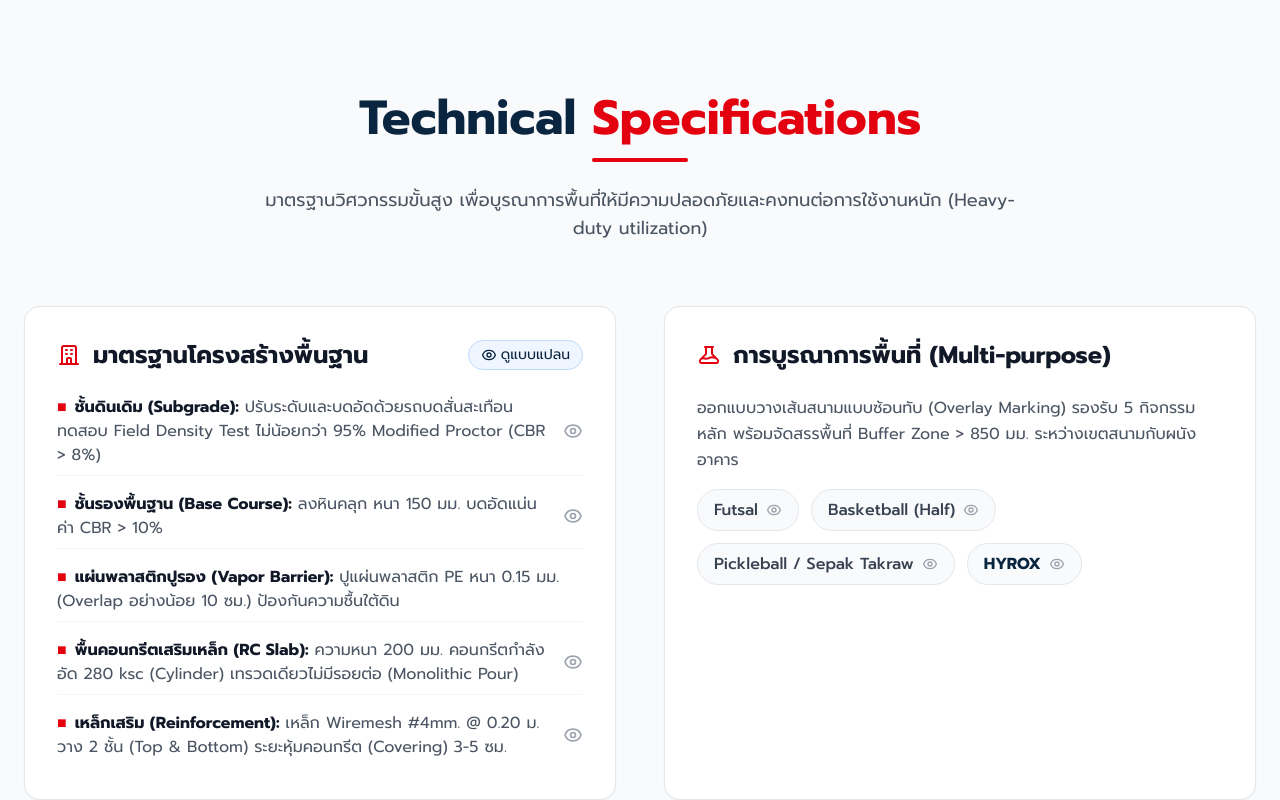
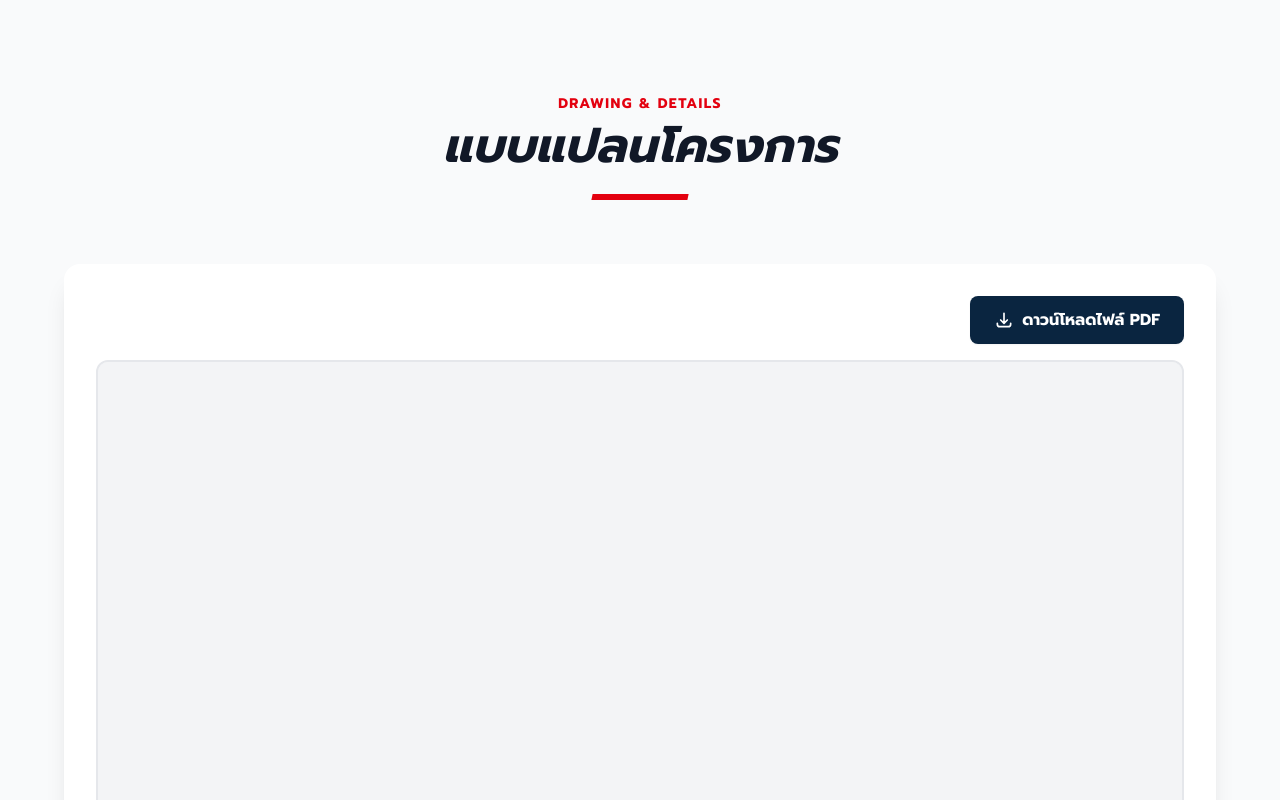
Before and after one commit to suteechu/CourtHeim, a React (Vite) app: page / in a window 1280 px wide. Shown: the part 3360-4160 px from the top of the page. Built offline with nearby package versions, Linux system fonts and the light colour scheme.

Commit message:
Add Blueprints section and embed Court Heim.pdf

```diff
--- a/src/App.jsx
+++ b/src/App.jsx
@@ -3,6 +3,7 @@ import Header from './components/Header';
 import Hero from './components/Hero';
 import CourtTypes from './components/CourtTypes';
 import Features from './components/Features';
+import Blueprints from './components/Blueprints';
 import Specifications from './components/Specifications';
 import BOQ from './components/BOQ';
 import Warranty from './components/Warranty';
@@ -26,6 +27,7 @@ function App() {
         <Hero />
         <Features />
         <CourtTypes />
+        <Blueprints />
         <Specifications />
         <BOQ />
 
--- /dev/null
+++ b/src/components/Blueprints.jsx
@@ -0,0 +1,41 @@
+import React from 'react';
+
+const Blueprints = () => {
+  return (
+    <section id="blueprints" className="py-24 bg-gray-50 relative overflow-hidden">
+      <div className="container mx-auto px-6 relative z-10">
+        <div className="text-center mb-16" data-aos="fade-up">
+          <span className="text-heim-red font-bold tracking-widest uppercase text-sm mb-2 block">Drawing & Details</span>
+          <h2 className="text-4xl md:text-5xl font-black text-gray-900 uppercase italic">
+            แบบแปลนโครงการ
+          </h2>
+          <div className="w-24 h-1.5 bg-heim-red mx-auto mt-6 transform -skew-x-12"></div>
+        </div>
+
+        <div className="max-w-6xl mx-auto bg-white rounded-2xl shadow-xl overflow-hidden p-4 md:p-8" data-aos="fade-up" data-aos-delay="100">
+          <div className="flex justify-end mb-4">
+            <a
+              href="./Court Heim.pdf"
+              target="_blank"
+              rel="noopener noreferrer"
+              className="inline-flex items-center px-6 py-3 bg-heim-blue text-white font-bold rounded-lg hover:bg-blue-800 transition-colors shadow-sm"
+            >
+              <svg className="w-5 h-5 mr-2" fill="none" stroke="currentColor" viewBox="0 0 24 24"><path strokeLinecap="round" strokeLinejoin="round" strokeWidth="2" d="M4 16v1a3 3 0 003 3h10a3 3 0 003-3v-1m-4-4l-4 4m0 0l-4-4m4 4V4"></path></svg>
+              ดาวน์โหลดไฟล์ PDF
+            </a>
+          </div>
+
+          <div className="w-full aspect-[4/3] md:aspect-[16/9] border-2 border-gray-200 rounded-xl overflow-hidden bg-gray-100">
+            <iframe
+              src="./Court Heim.pdf#view=FitH"
+              title="แบบแปลนโครงการ Court Heim"
+              className="w-full h-full"
+            />
+          </div>
+        </div>
+      </div>
+    </section>
+  );
+};
+
+export default Blueprints;
--- a/src/components/Hero.jsx
+++ b/src/components/Hero.jsx
@@ -54,7 +54,7 @@ const Hero = () => {
               </span>
             </a>
 
-            <a href="./blueprint.html" target="_blank" className="group relative px-8 py-4 bg-heim-red text-white font-bold text-lg uppercase tracking-wider transform -skew-x-12 transition-all hover:bg-red-700 shadow-[6px_6px_0_0_rgba(255,255,255,0.2)] hover:shadow-[2px_2px_0_0_rgba(255,255,255,0.2)] hover:translate-x-1 hover:translate-y-1 flex items-center justify-center">
+            <a href="#blueprints" className="group relative px-8 py-4 bg-heim-red text-white font-bold text-lg uppercase tracking-wider transform -skew-x-12 transition-all hover:bg-red-700 shadow-[6px_6px_0_0_rgba(255,255,255,0.2)] hover:shadow-[2px_2px_0_0_rgba(255,255,255,0.2)] hover:translate-x-1 hover:translate-y-1 flex items-center justify-center">
               <span className="block transform skew-x-12 flex items-center justify-center">
                 <svg className="w-5 h-5 mr-2" fill="none" stroke="currentColor" viewBox="0 0 24 24"><path strokeLinecap="round" strokeLinejoin="round" strokeWidth="2" d="M4 16v1a3 3 0 003 3h10a3 3 0 003-3v-1m-4-4l-4 4m0 0l-4-4m4 4V4"></path></svg>
                 แบบแปลน (Blueprints)
```
Also changed, not shown: 1 other file (tests, documents, lock files or other folders).
